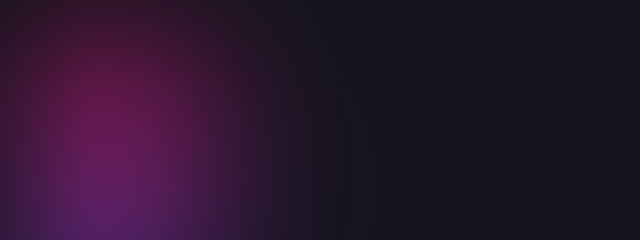
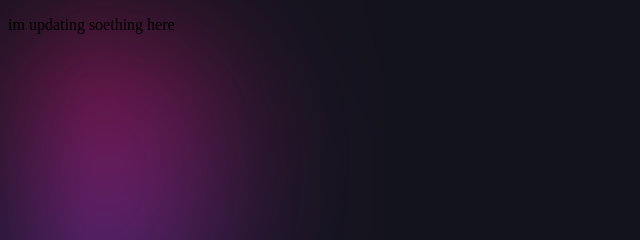
Before and after one commit to KoustubGRao/Ec-Website, a plain HTML site: page home.html in a window 1280 px wide. Shown: the top 240 px of the page, 0-640 px from the left. Drawn offline with Linux system fonts and the light colour scheme.

Commit message:
pushing changes

```diff
--- a/home.html
+++ b/home.html
@@ -8,6 +8,9 @@
     <link rel="stylesheet" href="CSS/main.css">
 </head>
 <body>
+    <div>
+        <p> im updating soething here</p>
+    </div>
 
 </body>
 </html>
```
